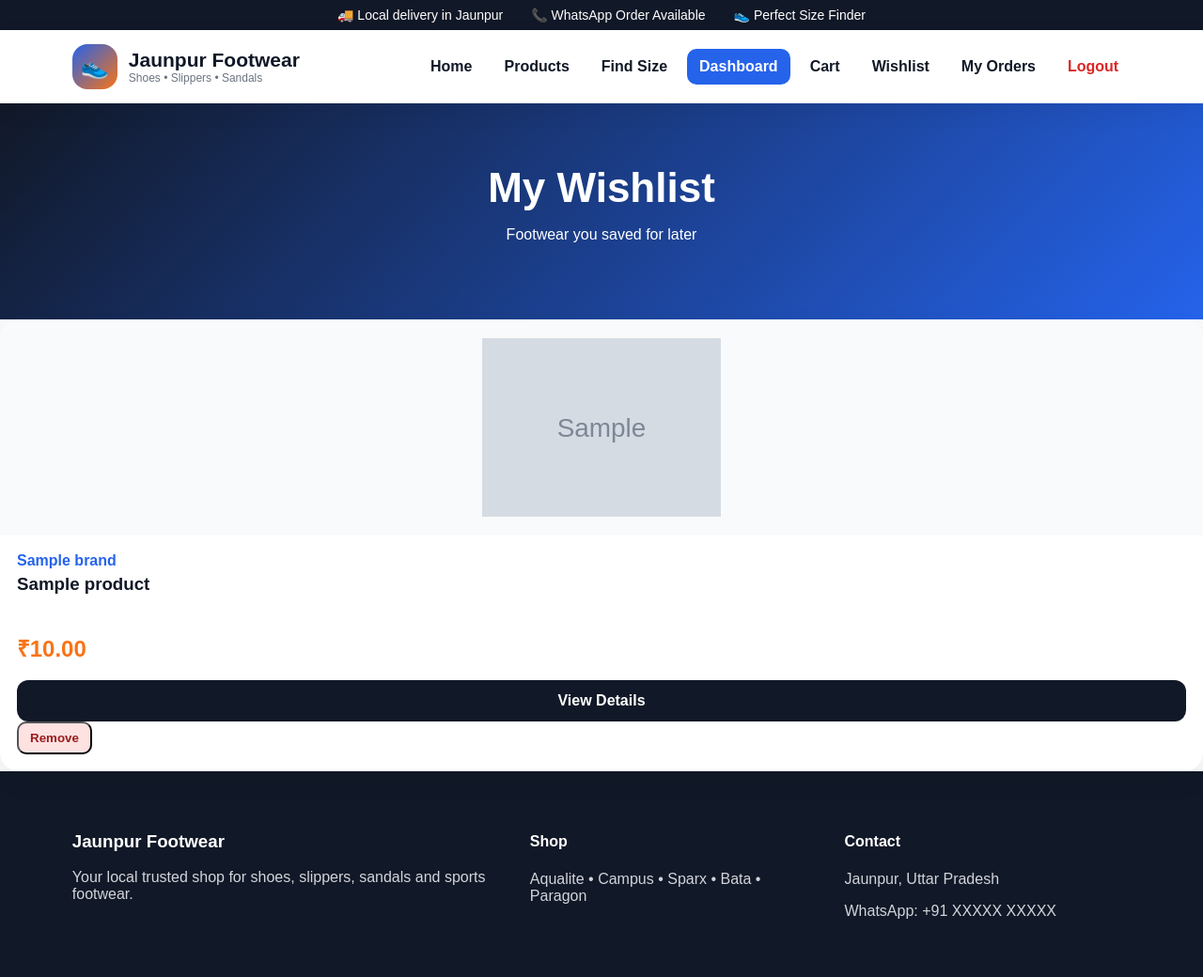
After one commit to sartaj05/jaunpur-footwear-shop, a Django app: page /wishlist/ in a window 1280 px wide. The commit adds this page. Shown: the whole page at 94% size. Run offline with Django 5.2, Linux system fonts and the light colour scheme; a user stored in the database is signed in; tables that the repository leaves empty hold one stand-in row (values such as "Sample post"); grey boxes marked "Sample" are stand-in pictures.

Commit message:
feat(wishlist): let customers save products

```diff
--- a/products/models.py
+++ b/products/models.py
@@ -1,3 +1,4 @@
+from django.conf import settings
 from django.db import models
 
 
@@ -76,3 +77,18 @@ class ProductVariant(models.Model):
 
     def __str__(self):
         return f'{self.product.name} - {self.size} / {self.color}'
+
+
+class WishlistItem(models.Model):
+    user = models.ForeignKey(settings.AUTH_USER_MODEL, on_delete=models.CASCADE, related_name='wishlist_items')
+    product = models.ForeignKey(Product, on_delete=models.CASCADE, related_name='wishlisted_by')
+    created_at = models.DateTimeField(auto_now_add=True)
+
+    class Meta:
+        ordering = ['-created_at']
+        constraints = [
+            models.UniqueConstraint(fields=['user', 'product'], name='unique_user_wishlist_product')
+        ]
+
+    def __str__(self):
+        return f'{self.user} saved {self.product}'
--- a/products/urls.py
+++ b/products/urls.py
@@ -6,4 +6,7 @@ urlpatterns = [
     path('products/', views.product_list, name='product_list'),
     path('products/<int:pk>/', views.product_detail, name='product_detail'),
     path('size-finder/', views.size_finder, name='size_finder'),
+    path('wishlist/', views.wishlist_view, name='wishlist'),
+    path('wishlist/add/<int:product_id>/', views.add_to_wishlist, name='add_to_wishlist'),
+    path('wishlist/remove/<int:product_id>/', views.remove_from_wishlist, name='remove_from_wishlist'),
 ]
--- a/products/views.py
+++ b/products/views.py
@@ -1,5 +1,9 @@
 from django.shortcuts import render, get_object_or_404
-from .models import Product, Brand, Category
+from django.contrib import messages
+from django.contrib.auth.decorators import login_required
+from django.shortcuts import redirect
+from django.views.decorators.http import require_POST
+from .models import Product, Brand, Category, WishlistItem
 
 
 def home(request):
@@ -52,7 +56,37 @@ def product_detail(request, pk):
         'product': product,
         'sizes': sizes,
         'variants': variants,
+        'is_wishlisted': (
+            request.user.is_authenticated
+            and WishlistItem.objects.filter(user=request.user, product=product).exists()
+        ),
     })
+
+
+@login_required
+def wishlist_view(request):
+    items = WishlistItem.objects.filter(user=request.user).select_related(
+        'product', 'product__brand', 'product__category'
+    )
+    return render(request, 'products/wishlist.html', {'wishlist_items': items})
+
+
+@login_required
+@require_POST
+def add_to_wishlist(request, product_id):
+    product = get_object_or_404(Product, pk=product_id, is_active=True)
+    _, created = WishlistItem.objects.get_or_create(user=request.user, product=product)
+    if created:
+        messages.success(request, f'{product.name} was saved to your wishlist.')
+    return redirect('product_detail', pk=product.pk)
+
+
+@login_required
+@require_POST
+def remove_from_wishlist(request, product_id):
+    WishlistItem.objects.filter(user=request.user, product_id=product_id).delete()
+    messages.success(request, 'Product removed from your wishlist.')
+    return redirect('wishlist')
 
 
 def size_finder(request):
--- a/templates/base.html
+++ b/templates/base.html
@@ -40,6 +40,7 @@
                     <a href="{% url 'superadmin_dashboard' %}" class="dashboard-link">Dashboard</a>
                 {% endif %}
                 <a href="{% url 'cart' %}">Cart</a>
+                <a href="{% url 'wishlist' %}">Wishlist</a>
                 <a href="{% url 'my_orders' %}">My Orders</a>
                 <a href="{% url 'logout' %}" class="logout-link">Logout</a>
             {% else %}
--- /dev/null
+++ b/templates/products/wishlist.html
@@ -0,0 +1,35 @@
+{% extends 'base.html' %}
+
+{% block content %}
+<section class="page-banner">
+    <h1>My Wishlist</h1>
+    <p>Footwear you saved for later</p>
+</section>
+
+<section class="products-area wishlist-page">
+    <div class="product-grid">
+        {% for item in wishlist_items %}
+        <article class="product-card">
+            <div class="product-img-wrap">
+                {% if item.product.image %}<img src="{{ item.product.image.url }}" alt="{{ item.product.name }}">{% endif %}
+            </div>
+            <div class="product-info">
+                <p class="brand-name">{{ item.product.brand.name }}</p>
+                <h3>{{ item.product.name }}</h3>
+                <p class="price"><strong>₹{{ item.product.final_price }}</strong></p>
+                <a href="{% url 'product_detail' item.product.id %}" class="card-btn">View Details</a>
+                <form method="post" action="{% url 'remove_from_wishlist' item.product.id %}">
+                    {% csrf_token %}<button class="remove-btn" type="submit">Remove</button>
+                </form>
+            </div>
+        </article>
+        {% empty %}
+        <div class="empty-box">
+            <h3>Your wishlist is empty</h3>
+            <p>Save a product from its details page to find it here.</p>
+            <a href="{% url 'product_list' %}" class="primary-btn">Browse footwear</a>
+        </div>
+        {% endfor %}
+    </div>
+</section>
+{% endblock %}
```
Also changed, not shown: products/admin.py (+7 -1 lines), templates/products/product_detail.html (+12 -0 lines), products/migrations/0003_wishlistitem.py (added).
